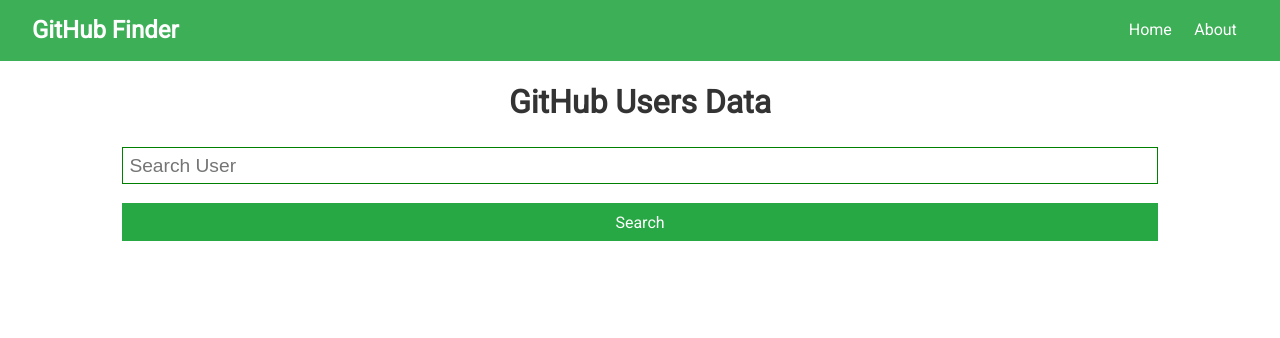
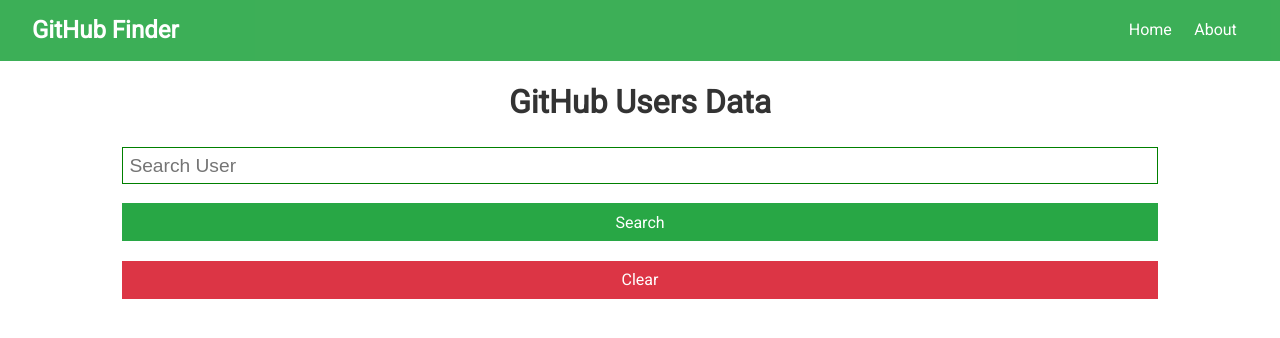
Before and after one commit to Khanhnhi294/React_midterm03, a React (Create React App) app: page / in a window 1280 px wide. Shown: the top 338 px of the page. Built offline with nearby package versions, Linux system fonts and the light colour scheme.

Commit message:
Nhi/done/clearUser

```diff
--- a/package.json
+++ b/package.json
@@ -9,7 +9,8 @@
     "axios": "^1.7.2",
     "react": "^18.3.1",
     "react-dom": "^18.3.1",
-    "react-scripts": "^5.0.1",
+    "react-router-dom": "^5.2.0",
+    "react-scripts": "^3.0.1",
     "web-vitals": "^2.1.4",
     "webpack": "^5.91.0"
   },
--- a/src/components/users/Search.js
+++ b/src/components/users/Search.js
@@ -1,9 +1,11 @@
 import axios from "axios";
 import React, { useState } from "react";
 import Users from "./Users";
+
 const Search = () => {
  const [text, setText] = useState("");
  const [users, setUsers] = useState([]);
+
  const searchUsers = async (text) => {
  try {
  const response = await axios.get(
@@ -14,6 +16,9 @@
  console.error("Error fetching data:", error);
  }
  };
+ const clearUsers = () => {
+    setUsers([]);
+    };
  const onSubmit = (e) => {
  e.preventDefault();
  if (text === "") {
@@ -40,6 +45,9 @@
         className="btn btn-success btn-block"
         />
     </form>
+    <button className="btn btn-danger btn-block" onClick={clearUsers}>
+ Clear
+ </button>
     <Users users={users} />
     </div>
  );
```
Also changed, not shown: 1 other file (tests, documents, lock files or other folders).
